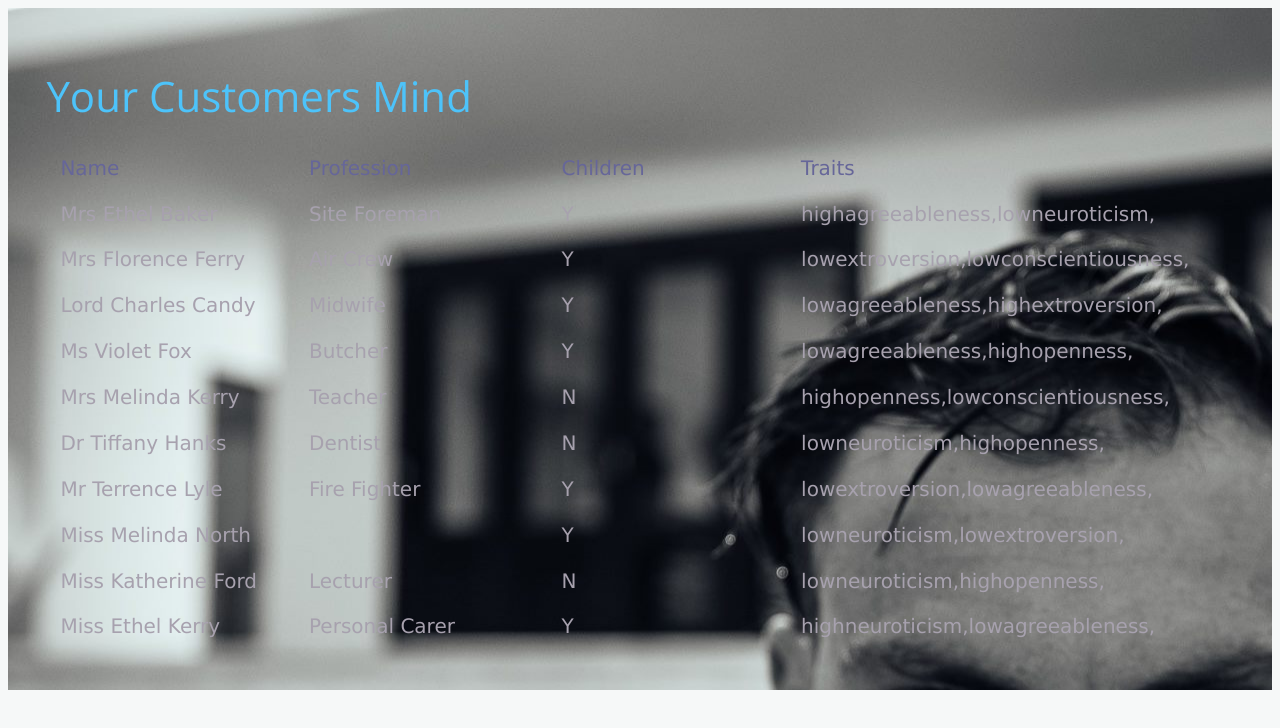
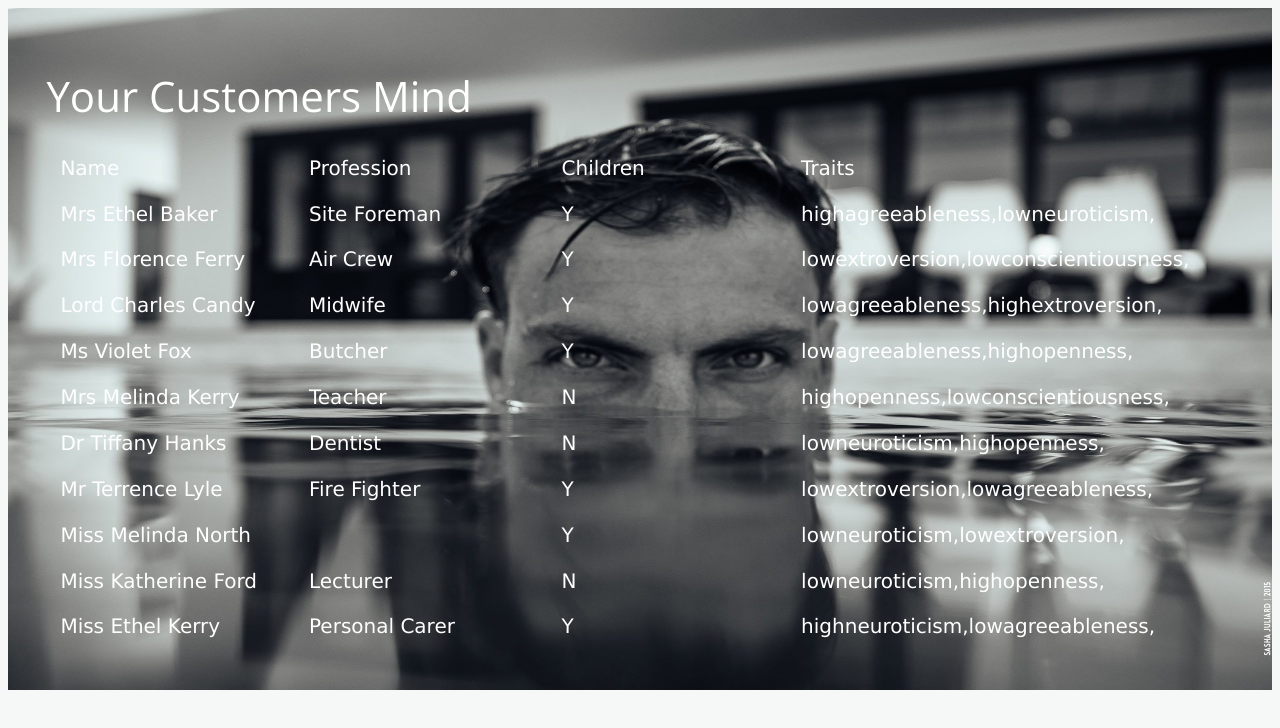
Before and after one commit to abitravers1989/inception, a React app: page / in a window 1280 px wide. Shown: the top 728 px of the page. Built offline with nearby package versions, Linux system fonts and the light colour scheme.

Commit message:
Adding a picture and playing with CSS

```diff
--- a/src/styles.scss
+++ b/src/styles.scss
@@ -5,13 +5,15 @@ body {
   font-family: 'Open Sans', sans-serif;
   font-weight: 300;
   line-height: 1.42em;
-  color:#A7A1AE;
+  color:#ffffff;
   background-color:#1F2739;
+   background-size: 100% 100%;
   background-image: url("background4.jpg")
-  // height:160px;
-  //   padding-left:280px;
-  //   padding-top:50px;
-  //   width:470px;
+  // background-size: contain;
+  //  height: auto;
+  // // background-repeat:no-repeat;
+  // background-size: 10%
+  // background-position:center;
 }
 
 h1 {
@@ -19,7 +21,7 @@ h1 {
   font-weight: 400;
   line-height:1em;
   text-align: left;
-  color: #4DC3FA;
+  color: #ffffff;
 }
 
 header {
@@ -48,6 +50,7 @@ table {
   	width: 480px;
   	text-align: left;
   	border-collapse: collapse;
+    // background-color:#1F2739;
   	// background: url('http://cdn.instantshift.com/wp-content/uploads/2014/10/human-emotion-powerful-photos-a-02.jpg') 20px 99px no-repeat;
     padding: 12px;
   	font-weight: normal;
@@ -55,7 +58,7 @@ table {
   }
  thead {
    padding: 9px 12px;
- 	 color: #669;
- 	 border-top: 1px solid #fff;
+ 	 color: #ffffff;
+ 	 border-top: 1px solid #ffffff;
  }
 }
```
